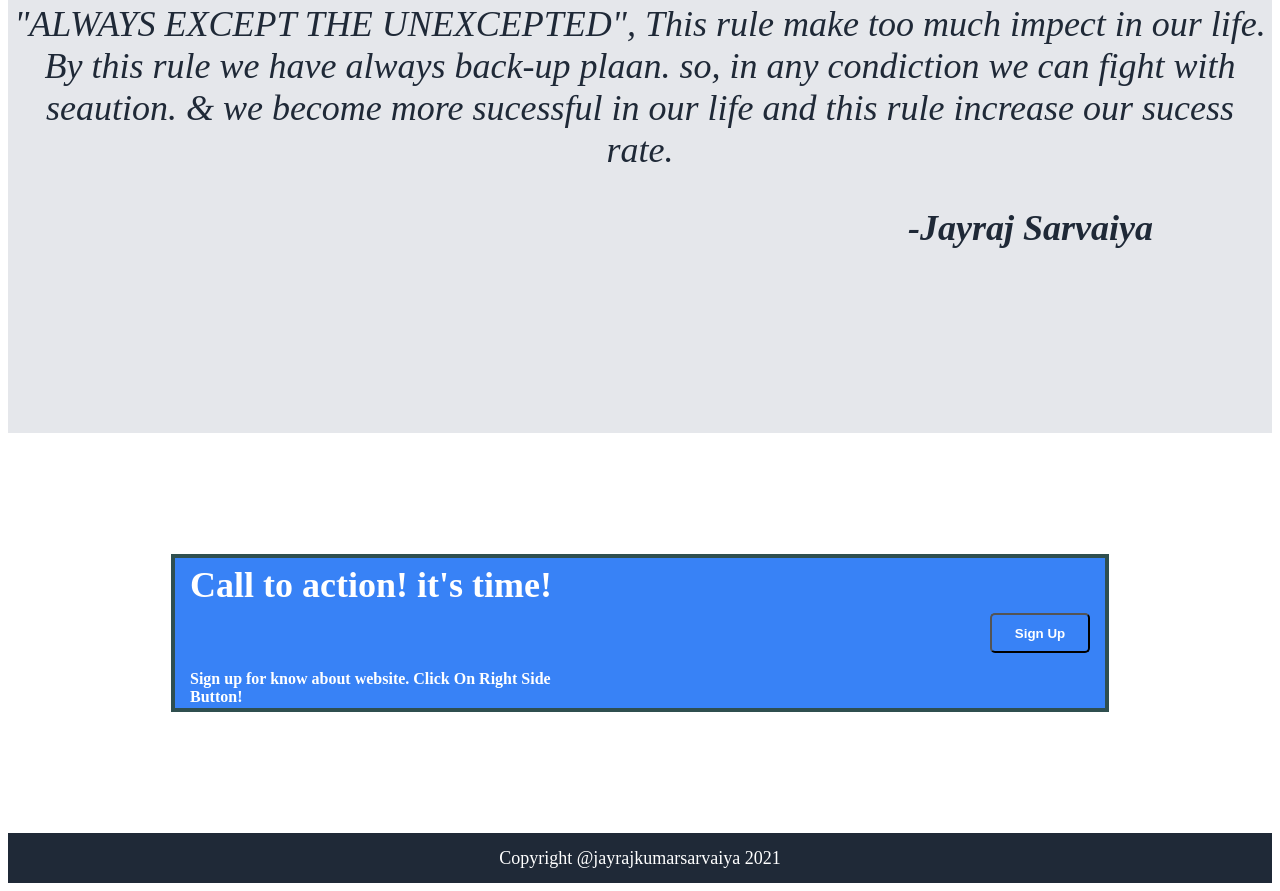
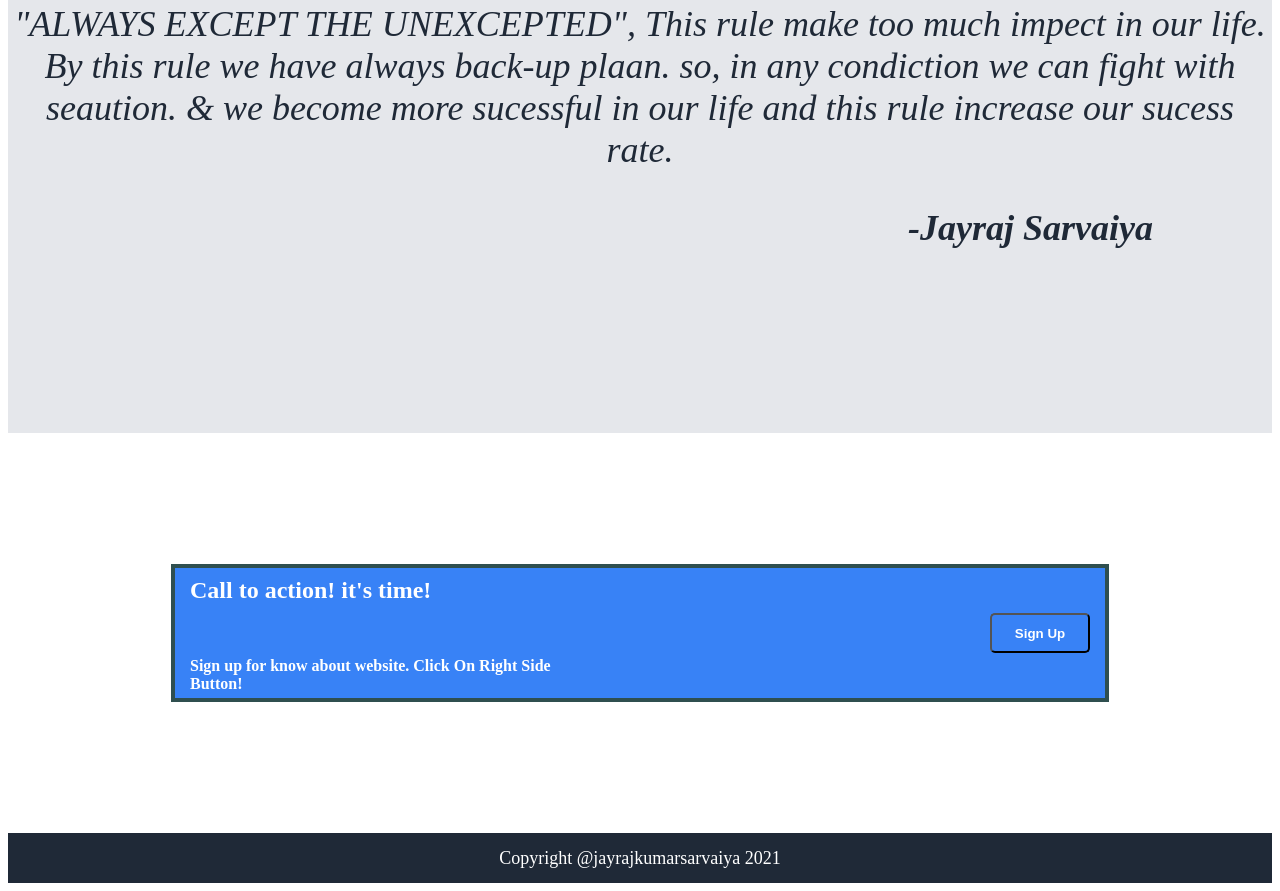
Before and after one commit to JayrajkumarSarvaiya/Landing-Page, a plain HTML site: page index.html in a window 1280 px wide. Shown: the part 1375-2266 px from the top of the page. Drawn offline with Linux system fonts and the light colour scheme.

Commit message:
ALL DONE

```diff
--- a/index.html
+++ b/index.html
@@ -60,7 +60,7 @@
         <div class="four">
         <div class="add">
           <div class="last-h">
-          <h2 style="font-size: 36px;">Call to action! it's time!</h2><br>
+          <h2 >Call to action! it's time!</h2><br>
             <p>Sign up for know about website. Click On Right Side Button!
             </p></div>
             <form href="#">
--- a/style.css
+++ b/style.css
@@ -132,7 +132,7 @@ h1{
 }
 .add{
     width: 900px;
-    height: 120px;
+    height: 100px;
     display: flex;
     padding: 15px;
     border: 4px solid darkslategray;
@@ -145,8 +145,8 @@ h1{
     color: white;
     /* padding-left: 30px; */
     font-weight: bold;
-    margin-top: 70px;
-    margin-bottom: 80px;
+    margin-top: 120px;
+    margin-bottom: 120px;
 }
 .last{
     color: white;
```
